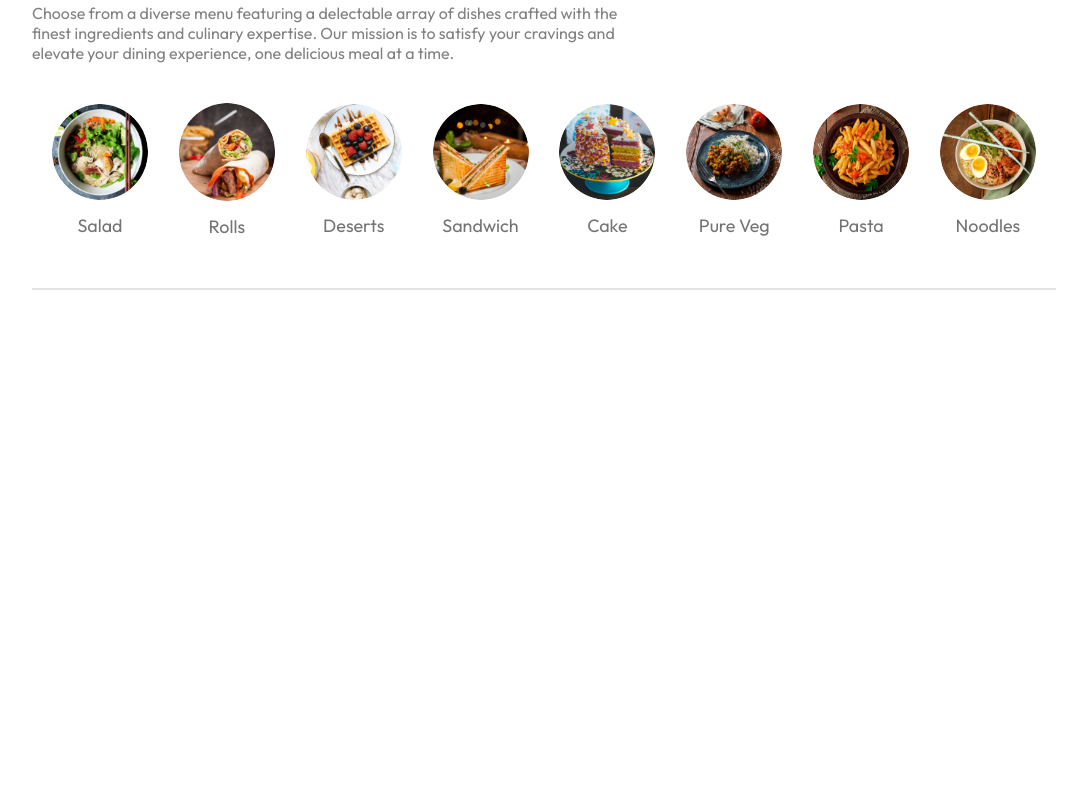
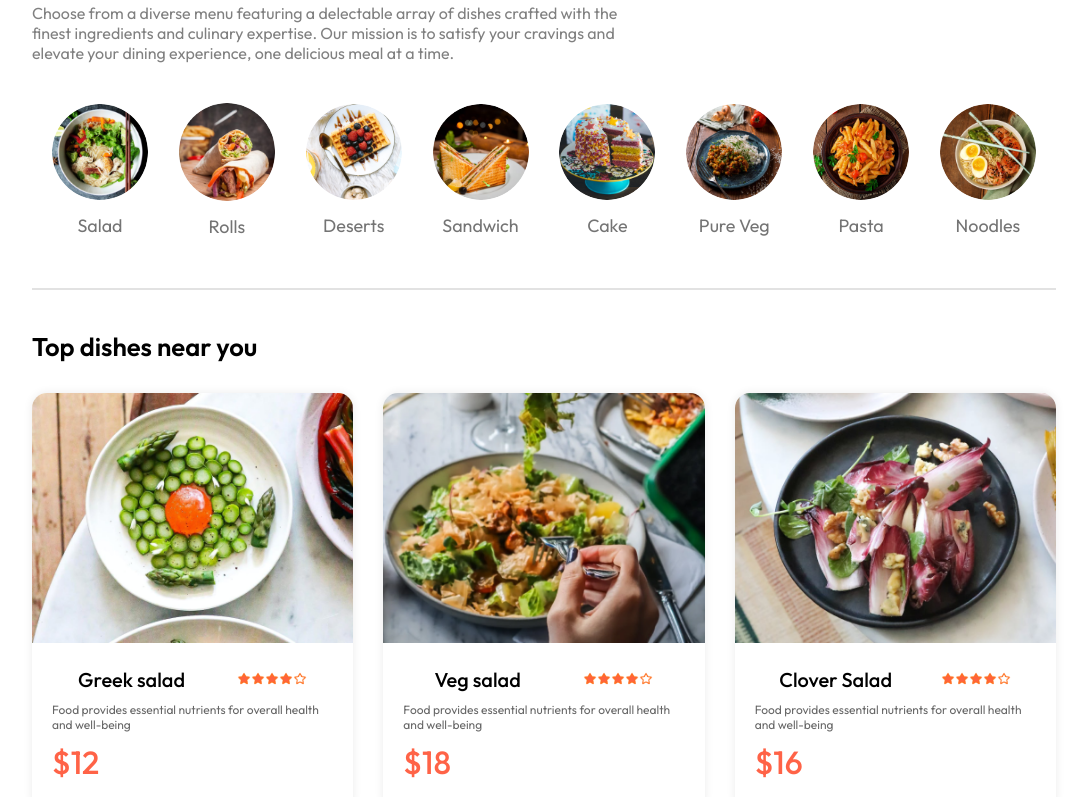
Before and after one commit to Tarun-032/Food-delivery-ecom, a React (Vite) app in the folder Frontend/: page / in a window 1280 px wide. Shown: the part 634-1431 px from the top of the page, without its empty margins (96-1183 px from the left). Before the commit the page ends 934 px from the top, so only its background shows below. Built offline with nearby package versions, Linux system fonts and the light colour scheme.

Commit message:
1:24:40 tak kiya hai

```diff
--- a/Frontend/src/Components/FoodDisplay/FoodDisplay.css
+++ b/Frontend/src/Components/FoodDisplay/FoodDisplay.css
@@ -0,0 +1,16 @@
+.food-display{
+    margin-top: 30px;
+}
+
+.food-display h2{
+    font-size: max(2vw, 24px);
+    font-weight: 600;
+}
+
+.food-display-list{
+    display: grid;
+    grid-template-columns: repeat(auto-fill,minmax(240px,1fr));
+    margin-top: 30px;
+    gap: 30px;
+    row-gap: 50px;
+}
--- a/Frontend/src/Components/FoodDisplay/FoodDisplay.jsx
+++ b/Frontend/src/Components/FoodDisplay/FoodDisplay.jsx
@@ -1,6 +1,8 @@
 import React from 'react'
+import { useContext } from 'react';
 import './FoodDisplay.css'
 import { StoreContext } from '../../context/StoreContext'
+import FoodItem from '../FoodItem/FoodItem'
 const FoodDisplay = () => {
 
     const {food_list} = useContext(StoreContext)
@@ -8,6 +10,12 @@
   return (
     <div className='food-display' id='food-display'>
       <h2>Top dishes near you</h2>
+      <div className="food-display-list">
+        {food_list.map((item,index)=>{
+          return  <FoodItem key={index} id={item._id} name={item.name} description={item.description} price={item.price} image={item.image}/>
+
+        })}
+      </div>
     </div>
   )
 }
--- /dev/null
+++ b/Frontend/src/Components/FoodItem/FoodItem.css
@@ -0,0 +1,45 @@
+.food-item{
+    width: 100%;
+    margin: auto;
+    border-radius: 15px;
+    box-shadow: 0px 0px 10px #00000015;
+    transition: 0.3s;
+    animation: fadeIn 1s;
+}
+
+.food-item-image{
+    width: 100%;
+    border-radius: 15px 15px 0px 0px;
+}
+
+.food-item-info{
+    padding: 20px;
+}
+
+.food-item-name-rating{
+    display: flex;
+    justify-content: space-around;
+    align-items: center;
+    margin-bottom:10px ;
+}
+
+.food-item-name-rating p{
+    font-size: 20px;
+    font-weight: 500;
+}
+
+.food-item-name-rating img{
+    width: 70px;
+}
+
+.food-item-desc{
+    color: #676767;
+    font-size: 12px;
+}
+
+.food-item-price{
+    color: tomato;
+    font-size: 32px;
+    font-weight: 500;
+    margin: 10px 0px;
+}
--- /dev/null
+++ b/Frontend/src/Components/FoodItem/FoodItem.jsx
@@ -0,0 +1,24 @@
+import React from 'react'
+import './FoodItem.css'
+import { assets } from '../../assets/assets'
+
+const FoodItem = ({id,name,price,description, image}) => {
+  return (
+    <div className='food-item'>
+        <div className="food-item-img-container">
+            <img className='food-item-image' src={image} alt="" />
+        </div>
+        <div className="food-item-info">
+            <div className="food-item-name-rating">
+                <p>{name}</p>
+                <img src={assets.rating_starts} alt="" />
+            </div>
+            <p className="food-item-desc">{description}</p>
+            <p className="food-item-price">${price}</p>
+        </div>
+
+    </div>
+  )
+}
+
+export default FoodItem
--- a/Frontend/src/pages/Home/Home.jsx
+++ b/Frontend/src/pages/Home/Home.jsx
@@ -2,6 +2,7 @@
 import './Home.css'
 import Header from '../../components/Navbar/Header/Header'
 import ExploreMenu from '../../components/ExploreMenu/ExploreMenu'
+import FoodDisplay from '../../Components/FoodDisplay/FoodDisplay'
 
 const Home = () => {
 
@@ -11,6 +12,7 @@
     <div>
       <Header/>
       <ExploreMenu category={category} setCategory={setCategory}/>
+      <FoodDisplay category={category}/>
     </div>
   )
 }
```
